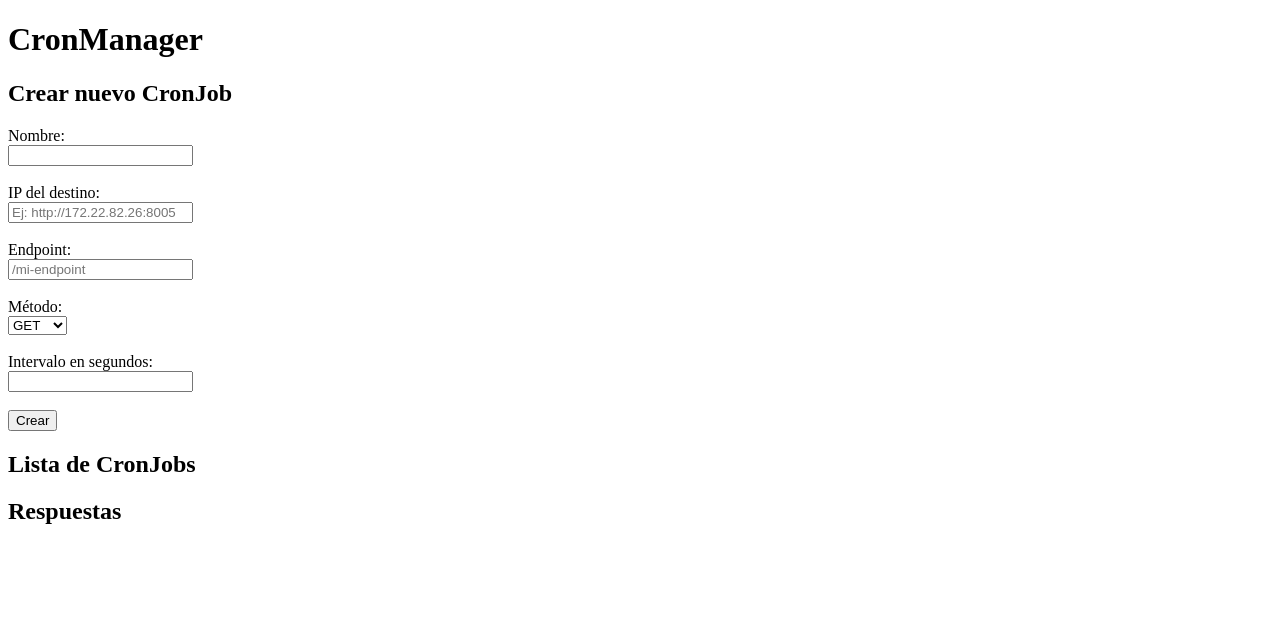
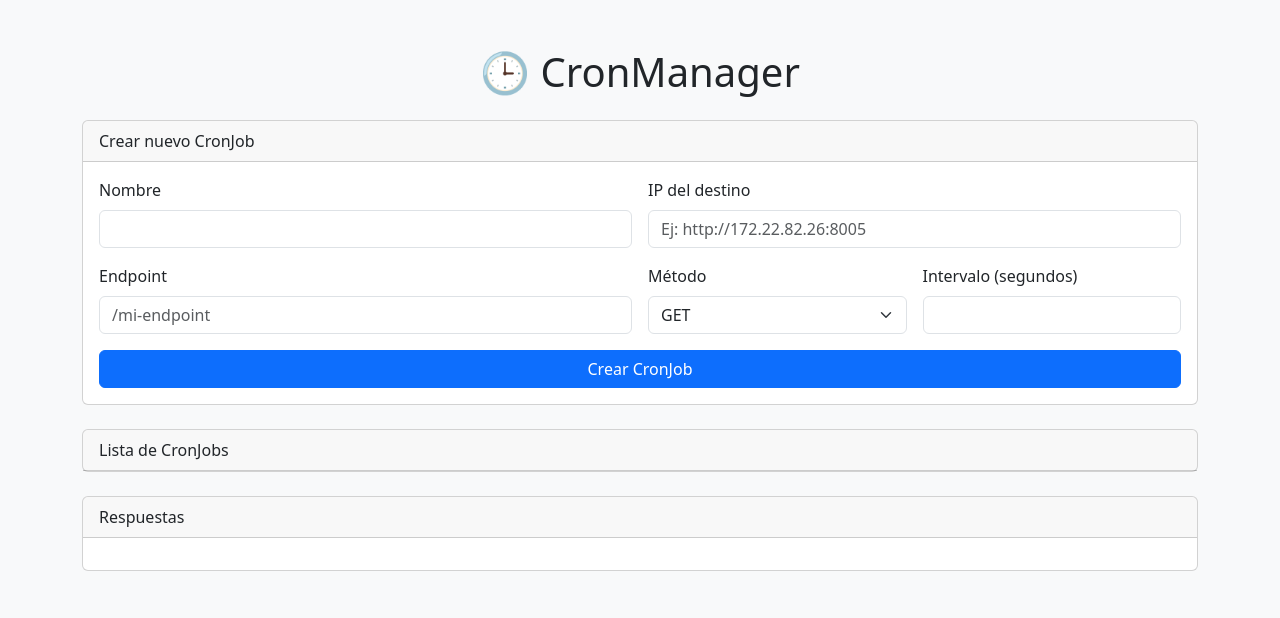
Before and after one commit to JMBcontadores-10/CronJobManager-PythonService-v1, a FastAPI app: page /vista in a window 1280 px wide. Shown: the top 618 px of the page. Run offline with FastAPI, Linux system fonts and the light colour scheme.

Commit message:
Bootrapp5

```diff
--- a/app/templates/index.html
+++ b/app/templates/index.html
@@ -1,50 +1,66 @@
 <!DOCTYPE html>
 <html lang="es">
+
 <head>
   <meta charset="UTF-8" />
   <title>CronManager</title>
+  <link href="https://cdn.jsdelivr.net/npm/bootstrap@5.3.2/dist/css/bootstrap.min.css" rel="stylesheet" />
+  <script src="https://cdn.jsdelivr.net/npm/bootstrap@5.3.2/dist/js/bootstrap.bundle.min.js" defer></script>
 </head>
-  <body>
-    <h1>CronManager</h1>
 
-    <h2>Crear nuevo CronJob</h2>
-    <form id="cronForm">
-      <label>Nombre:</label><br />
-      <input type="text" id="name" required /><br /><br />
+<body class="bg-light">
+  <div class="container py-5">
+    <h1 class="mb-4 text-center">🕒 CronManager</h1>
 
-      <label>IP del destino:</label><br />
-      <input
-        type="text"
-        id="ip"
-        placeholder="Ej: http://172.22.82.26:8005"
-        required
-      /><br /><br />
+    <div class="card mb-4">
+      <div class="card-header">Crear nuevo CronJob</div>
+      <div class="card-body">
+        <form id="cronForm" class="row g-3">
+          <div class="col-md-6">
+            <label for="name" class="form-label">Nombre</label>
+            <input type="text" class="form-control" id="name" required />
+          </div>
 
-      <label>Endpoint:</label><br />
-      <input
-        type="text"
-        id="endpoint"
-        placeholder="/mi-endpoint"
-        required
-      /><br /><br />
+          <div class="col-md-6">
+            <label for="ip" class="form-label">IP del destino</label>
+            <input type="text" class="form-control" id="ip" placeholder="Ej: http://172.22.82.26:8005" required />
+          </div>
 
-      <label>Método:</label><br />
-      <select id="method">
+          <div class="col-md-6">
+            <label for="endpoint" class="form-label">Endpoint</label>
+            <input type="text" class="form-control" id="endpoint" placeholder="/mi-endpoint" required />
+          </div>
+
+          <div class="col-md-3">
+            <label for="method" class="form-label">Método</label>
+            <select id="method" class="form-select">
               <option value="GET">GET</option>
-        <option value="POST">POST</option></select
-      ><br /><br />
+              <option value="POST">POST</option>
+            </select>
+          </div>
 
-      <label>Intervalo en segundos:</label><br />
-      <input type="number" id="interval_seconds" required /><br /><br />
+          <div class="col-md-3">
+            <label for="interval_seconds" class="form-label">Intervalo (segundos)</label>
+            <input type="number" class="form-control" id="interval_seconds" required />
+          </div>
 
-      <button type="submit">Crear</button>
+          <div class="col-12">
+            <button type="submit" class="btn btn-primary w-100">Crear CronJob</button>
+          </div>
         </form>
+      </div>
+    </div>
 
-    <h2>Lista de CronJobs</h2>
-    <ul id="jobList"></ul>
+    <div class="card mb-4">
+      <div class="card-header">Lista de CronJobs</div>
+      <ul id="jobList" class="list-group list-group-flush"></ul>
+    </div>
 
-    <h2>Respuestas</h2>
-    <div id="responseContainer"></div>
+    <div class="card">
+      <div class="card-header">Respuestas</div>
+      <div class="card-body" id="responseContainer"></div>
+    </div>
+  </div>
 
   <script>
     const apiURL = "http://172.22.82.26:8005";
@@ -83,31 +99,33 @@
     async function loadJobs() {
       try {
         const response = await fetch(`${apiURL}/cronjob/`);
-          // Verificar que la respuesta sea JSON
         const data = await response.json();
 
-          // Si el backend te devuelve una lista de cronjobs, deberías procesarla aquí
         if (Array.isArray(data)) {
           const jobList = document.getElementById("jobList");
-            jobList.innerHTML = ""; // Limpiar la lista antes de agregar nuevos datos
+          jobList.innerHTML = "";
 
           data.forEach((job) => {
             const listItem = document.createElement("li");
+            listItem.className = "list-group-item";
             listItem.innerHTML = `
-                    <strong>${job.name}</strong> (Intervalo: ${job.interval_seconds} segundos)
-                    <br>URL: ${job.script_path.url}
-                    <br>Método: ${job.script_path.method}
-                    <br>
-                    <button onclick="runNow('${job.id}')">Ejecutar</button>
-
-                    <button onclick="deleteJob('${job.id}')">Eliminar</button>
+                <div class="d-flex justify-content-between align-items-start">
+                  <div>
+                    <h5 class="mb-1">${job.name}</h5>
+                    <small>Intervalo: ${job.interval_seconds}s</small><br>
+                    <small>URL: ${job.script_path.url}</small><br>
+                    <small>Método: ${job.script_path.method}</small>
+                  </div>
+                  <div class="btn-group">
+                    <button class="btn btn-sm btn-success" onclick="runNow('${job.id}')">Ejecutar</button>
+                    <button class="btn btn-sm btn-danger" onclick="deleteJob('${job.id}')">Eliminar</button>
+                  </div>
+                </div>
               `;
             jobList.appendChild(listItem);
           });
         } else {
-            console.error(
-              "Error: La respuesta no es un array válido de cronjobs"
-            );
+          console.error("La respuesta no es un array válido");
         }
       } catch (error) {
         console.error("Error al cargar los cronjobs: ", error);
@@ -119,12 +137,11 @@
       const data = await res.json();
       alert(data.message);
 
-        // Mostrar la respuesta de la ejecución en el contenedor de respuestas
       const responseContainer = document.getElementById("responseContainer");
       responseContainer.innerHTML = `
-          <h3>Respuesta del CronJob:</h3>
+          <h5 class="text-success">Respuesta del CronJob:</h5>
           <p><strong>${data.message}</strong></p>
-          <pre>${JSON.stringify(data.response, null, 2)}</pre>
+          <pre class="bg-dark text-white p-2 rounded">${JSON.stringify(data.response, null, 2)}</pre>
         `;
     }
 
@@ -140,4 +157,5 @@
     loadJobs();
   </script>
 </body>
+
 </html>
```
Lines whose indentation alone changed are shown as unchanged.
